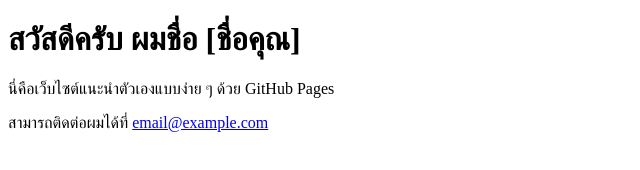
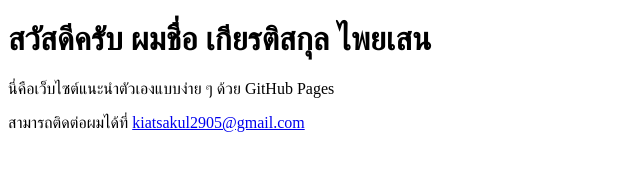
Before and after one commit to kiatsakul0315/kiatsakul.github.io, a plain HTML site: page index.html in a window 1280 px wide. Shown: the whole page, without its empty margins (0-640 px from the left). Drawn offline with Linux system fonts and the light colour scheme.

Commit message:
Update index.html

```diff
--- a/index.html
+++ b/index.html
@@ -2,11 +2,11 @@
 <html lang="th">
 <head>
   <meta charset="UTF-8">
-  <title>เว็บแนะนำตัว - [ชื่อคุณ]</title>
+  <title>เว็บแนะนำตัว - เกียรติสกุล ไพยเสน</title>
 </head>
 <body>
-  <h1>สวัสดีครับ ผมชื่อ [ชื่อคุณ]</h1>
+  <h1>สวัสดีครับ ผมชื่อ เกียรติสกุล ไพยเสน </h1>
   <p>นี่คือเว็บไซต์แนะนำตัวเองแบบง่าย ๆ ด้วย GitHub Pages</p>
-  <p>สามารถติดต่อผมได้ที่ <a href="mailto:email@example.com">email@example.com</a></p>
+  <p>สามารถติดต่อผมได้ที่ <a href="kiatsakul2905@gmail.com">kiatsakul2905@gmail.com</a></p>
 </body>
 </html>
```
